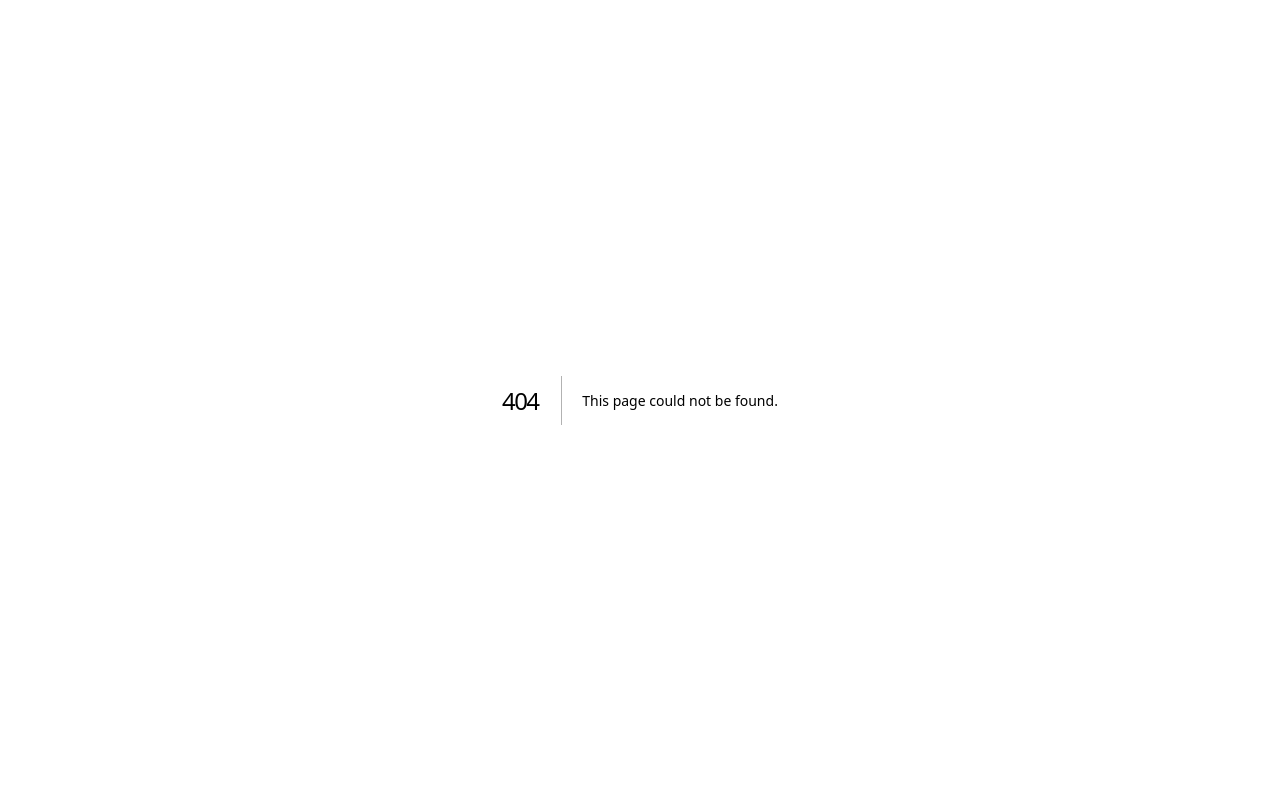
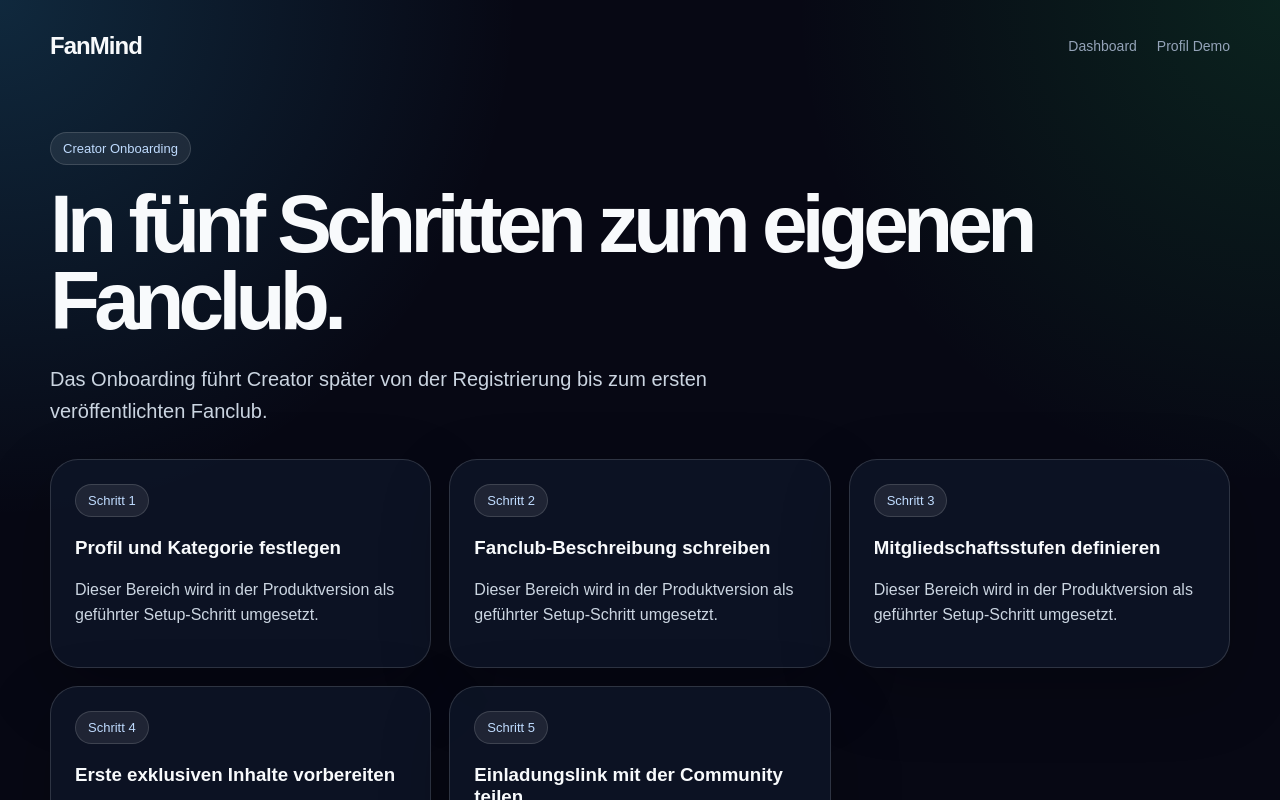
Before and after one commit to Bernds-tech/FanMind, a Next.js app: page /creator/onboarding in a window 1280 px wide. Before the commit this address had no page. Shown: the top 800 px of the page. Built offline with nearby package versions, Linux system fonts and the light colour scheme.

Commit message:
Add creator onboarding page

```diff
--- /dev/null
+++ b/src/app/creator/onboarding/page.tsx
@@ -0,0 +1,41 @@
+const steps = [
+  "Profil und Kategorie festlegen",
+  "Fanclub-Beschreibung schreiben",
+  "Mitgliedschaftsstufen definieren",
+  "Erste exklusiven Inhalte vorbereiten",
+  "Einladungslink mit der Community teilen"
+];
+
+export default function CreatorOnboardingPage() {
+  return (
+    <main>
+      <div className="page-shell">
+        <nav className="nav">
+          <a className="logo" href="/">FanMind</a>
+          <div className="nav-links">
+            <a href="/dashboard">Dashboard</a>
+            <a href="/creator/demo">Profil Demo</a>
+          </div>
+        </nav>
+
+        <section>
+          <div className="badge">Creator Onboarding</div>
+          <h1>In fünf Schritten zum eigenen Fanclub.</h1>
+          <p className="lead">
+            Das Onboarding führt Creator später von der Registrierung bis zum ersten veröffentlichten Fanclub.
+          </p>
+        </section>
+
+        <section className="grid">
+          {steps.map((step, index) => (
+            <article className="card" key={step}>
+              <div className="badge">Schritt {index + 1}</div>
+              <h3>{step}</h3>
+              <p>Dieser Bereich wird in der Produktversion als geführter Setup-Schritt umgesetzt.</p>
+            </article>
+          ))}
+        </section>
+      </div>
+    </main>
+  );
+}
```
